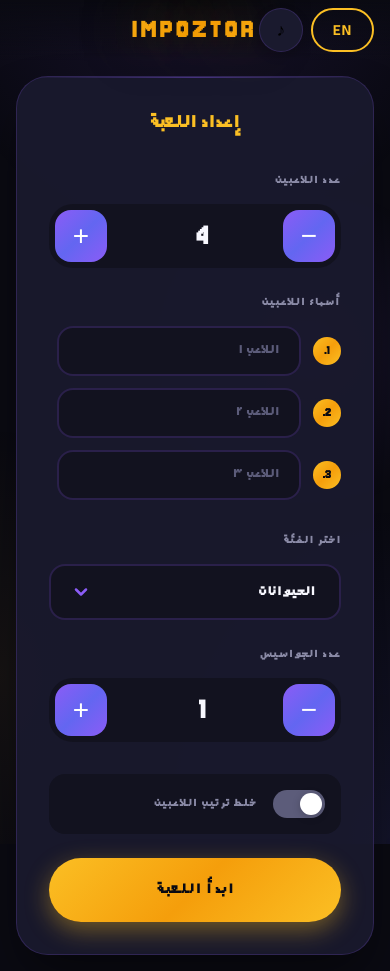
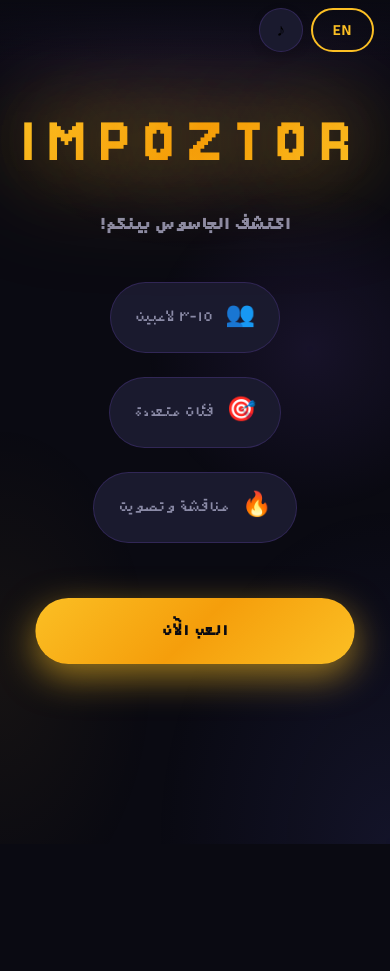
Before and after one commit to real3bvd/impozter, a plain HTML site: page index.html in a window 390 px wide. After the commit the page ends 844 px from the top, so only its background shows below. Drawn offline with Linux system fonts and the light colour scheme.

Commit message:
Add welcome landing page, bigger text, hide duplicate title, mobile touch fix

```diff
--- a/css/styles.css
+++ b/css/styles.css
@@ -393,6 +393,132 @@ h3 {
     to {
         opacity: 1;
         transform: translateY(0);
+    }
+}
+
+/* --------------------------------
+   Mobile Touch Fix - Prevent Double-Tap Zoom
+   -------------------------------- */
+button,
+input,
+select,
+.btn,
+.checkbox-label,
+.number-btn,
+.icon-btn,
+.lang-btn,
+.vote-btn,
+.timer-btn {
+    touch-action: manipulation;
+}
+
+/* --------------------------------
+   Welcome Screen
+   -------------------------------- */
+
+/* Hide header title on welcome screen */
+#welcome-screen.active~.game-header .game-title,
+body:has(#welcome-screen.active) .game-title {
+    display: none;
+}
+
+.welcome-container {
+    display: flex;
+    flex-direction: column;
+    align-items: center;
+    justify-content: center;
+    min-height: 70vh;
+    text-align: center;
+    gap: var(--space-10);
+    padding: var(--space-6);
+}
+
+.welcome-logo {
+    display: flex;
+    flex-direction: column;
+    align-items: center;
+    gap: var(--space-6);
+}
+
+.welcome-title {
+    font-family: 'Jersey', var(--font-english);
+    font-size: clamp(4rem, 18vw, 7rem);
+    font-weight: 400;
+    text-transform: uppercase;
+    letter-spacing: 0.2em;
+    background: var(--gold-gradient);
+    -webkit-background-clip: text;
+    -webkit-text-fill-color: transparent;
+    background-clip: text;
+    text-shadow: 0 0 80px rgba(251, 191, 36, 0.6);
+    animation: titleGlow 3s infinite ease-in-out;
+}
+
+@keyframes titleGlow {
+
+    0%,
+    100% {
+        filter: drop-shadow(0 0 30px rgba(251, 191, 36, 0.4));
+    }
+
+    50% {
+        filter: drop-shadow(0 0 60px rgba(251, 191, 36, 0.7));
+    }
+}
+
+.welcome-tagline {
+    font-size: clamp(1.4rem, 4vw, 2rem);
+    color: var(--text-secondary);
+    font-weight: 600;
+}
+
+.welcome-features {
+    display: flex;
+    flex-wrap: wrap;
+    justify-content: center;
+    gap: var(--space-6);
+}
+
+.feature-item {
+    display: flex;
+    align-items: center;
+    gap: var(--space-3);
+    background: var(--bg-card);
+    padding: var(--space-4) var(--space-6);
+    border-radius: var(--radius-full);
+    border: 1px solid var(--border-color);
+    font-size: 1.2rem;
+    color: var(--text-secondary);
+    transition: all 0.3s var(--ease-out);
+}
+
+.feature-item:hover {
+    border-color: var(--accent-primary);
+    transform: translateY(-2px);
+}
+
+.feature-icon {
+    font-size: 1.5rem;
+}
+
+.btn-play {
+    margin-top: var(--space-4);
+    padding: var(--space-5) var(--space-12);
+    font-size: 1.6rem;
+    animation: pulseBtn 2s infinite;
+}
+
+@keyframes pulseBtn {
+
+    0%,
+    100% {
+        transform: scale(1);
+        box-shadow: 0 8px 24px rgba(251, 191, 36, 0.4);
+    }
+
+    50% {
+        transform: scale(1.03);
+        box-shadow: 0 12px 36px rgba(251, 191, 36, 0.6);
     }
 }
 
--- a/index.html
+++ b/index.html
@@ -35,8 +35,35 @@
     <!-- Main Content -->
     <main class="game-container">
 
+        <!-- Welcome Screen -->
+        <section id="welcome-screen" class="screen active">
+            <div class="welcome-container">
+                <div class="welcome-logo">
+                    <h1 class="welcome-title">IMPOZTOR</h1>
+                    <p class="welcome-tagline" data-i18n="welcomeTagline">اكتشف الجاسوس بينكم!</p>
+                </div>
+                <div class="welcome-features">
+                    <div class="feature-item">
+                        <span class="feature-icon">👥</span>
+                        <span data-i18n="feature1">3-15 لاعبين</span>
+                    </div>
+                    <div class="feature-item">
+                        <span class="feature-icon">🎯</span>
+                        <span data-i18n="feature2">فئات متعددة</span>
+                    </div>
+                    <div class="feature-item">
+                        <span class="feature-icon">🔥</span>
+                        <span data-i18n="feature3">مناقشة وتصويت</span>
+                    </div>
+                </div>
+                <button id="play-btn" class="btn btn-primary btn-large btn-play" data-i18n="playNow">
+                    العب الآن
+                </button>
+            </div>
+        </section>
+
         <!-- Setup Screen -->
-        <section id="setup-screen" class="screen active">
+        <section id="setup-screen" class="screen">
             <div class="setup-card glass-card">
                 <h2 data-i18n="setupTitle">إعداد اللعبة</h2>
 
--- a/js/app.js
+++ b/js/app.js
@@ -23,6 +23,7 @@ let wordData = null;
 // DOM Elements
 const elements = {
     // Screens
+    welcomeScreen: document.getElementById('welcome-screen'),
     setupScreen: document.getElementById('setup-screen'),
     revealScreen: document.getElementById('reveal-screen'),
     discussionScreen: document.getElementById('discussion-screen'),
@@ -73,7 +74,10 @@ const elements = {
 
     // Header
     soundToggle: document.getElementById('sound-toggle'),
-    langToggle: document.getElementById('lang-toggle')
+    langToggle: document.getElementById('lang-toggle'),
+
+    // Welcome
+    playBtn: document.getElementById('play-btn')
 };
 
 // Card flip controller
@@ -222,6 +226,12 @@ function setupEventListeners() {
     // Setup screen
     elements.startGameBtn.addEventListener('click', startGame);
     elements.playerCount.addEventListener('change', updatePlayerNameInputs);
+
+    // Welcome screen
+    elements.playBtn.addEventListener('click', () => {
+        switchScreen('setup');
+        window.gameAudio.play('click');
+    });
 
     // Reveal screen
     elements.readyBtn.addEventListener('click', showRoleCard);
@@ -694,7 +704,7 @@ function playAgain() {
  */
 function newGame() {
     gameState.phase = 'setup';
-    switchScreen('setup');
+    switchScreen('welcome');
     window.gameAudio.play('click');
 }
 
--- a/js/i18n.js
+++ b/js/i18n.js
@@ -46,6 +46,13 @@ const translations = {
         newGame: 'لعبة جديدة',
         votes: 'صوت',
 
+        // Welcome Screen
+        welcomeTagline: 'اكتشف الجاسوس بينكم!',
+        feature1: '3-15 لاعبين',
+        feature2: 'فئات متعددة',
+        feature3: 'مناقشة وتصويت',
+        playNow: 'العب الآن',
+
         // Alerts
         enterAllNames: 'الرجاء إدخال جميع أسماء اللاعبين',
         loadError: 'حدث خطأ في تحميل الكلمات'
@@ -93,6 +100,13 @@ const translations = {
         playAgain: 'Play Again',
         newGame: 'New Game',
         votes: 'votes',
+
+        // Welcome Screen
+        welcomeTagline: 'Find the impostor among you!',
+        feature1: '3-15 Players',
+        feature2: 'Multiple Categories',
+        feature3: 'Discuss & Vote',
+        playNow: 'Play Now',
 
         // Alerts
         enterAllNames: 'Please enter all player names',
```
